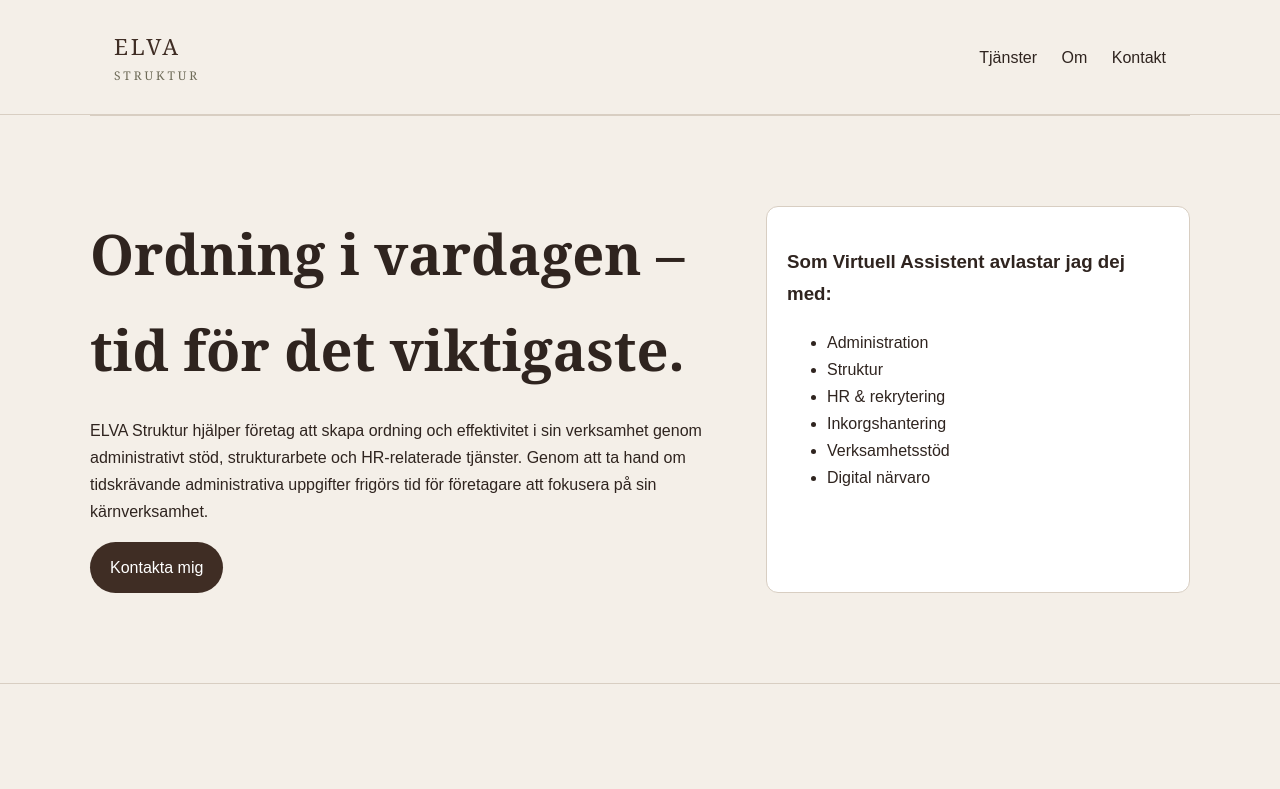
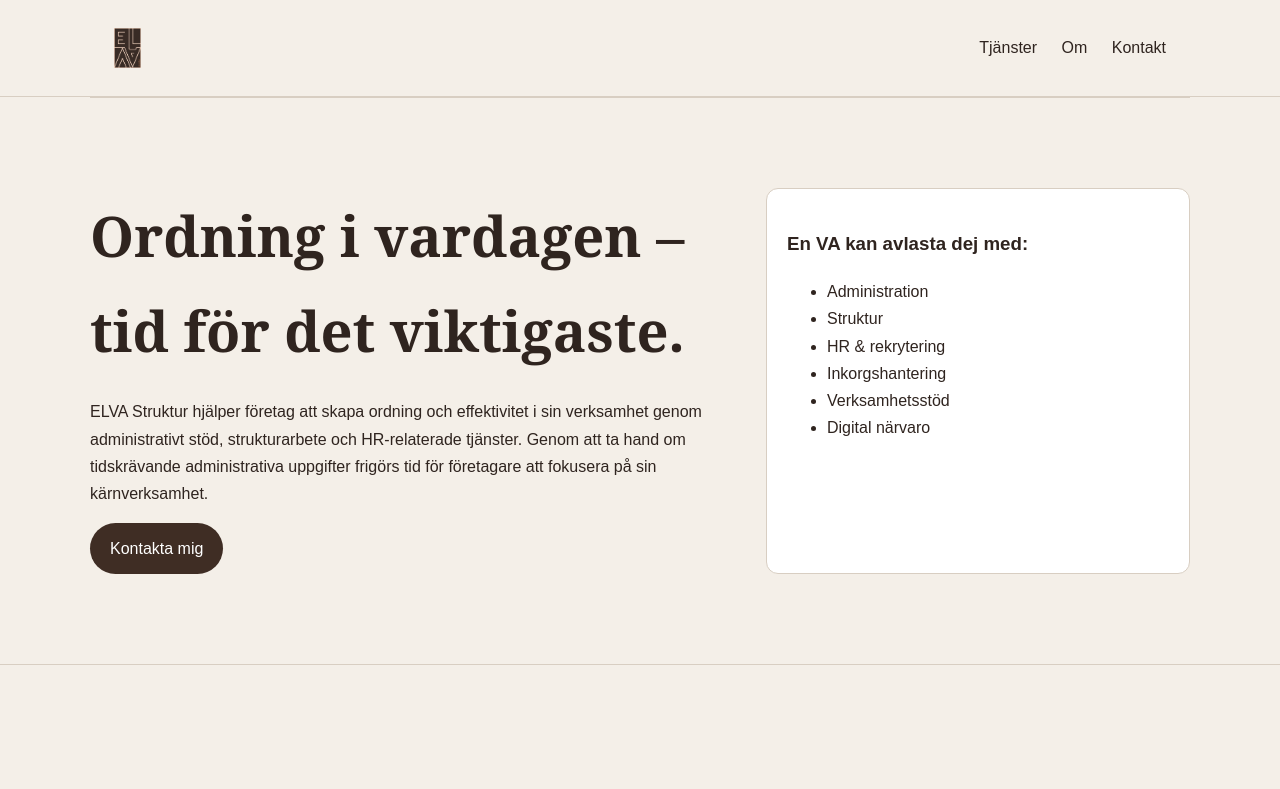
Before and after one commit to ELVAStruktur/elvastruktur.github.io, a plain HTML site: page index.html in a window 1280 px wide. Shown: the top 789 px of the page. Drawn offline with Linux system fonts and the light colour scheme.

Commit message:
Update index.html

```diff
--- a/index.html
+++ b/index.html
@@ -144,6 +144,12 @@
       .hero { grid-template-columns: 1fr; }
       .grid { grid-template-columns: 1fr; }
     }
+
+  .logo img {
+  height: 40px;
+  width: auto;
+  display: block;
+}
   </style>
 </head>
 
@@ -151,7 +157,9 @@
 
 <header>
   <div class="wrapper nav">
-    <div class="brand">ELVA <span>STRUKTUR</span></div>
+    <a href="#" class="logo">
+  <img src="logga brun.jpg" alt="ELVA Struktur">
+</a>
     <nav>
       <a href="#tjanster">Tjänster</a>
       <a href="#om">Om</a>
@@ -168,7 +176,7 @@
   </div>
 
   <div class="card">
-    <h3>Som Virtuell Assistent avlastar jag dej med:</h3>
+    <h3>En VA kan avlasta dej med:</h3>
     <ul>
       <li>Administration</li>
       <li>Struktur</li>
```
